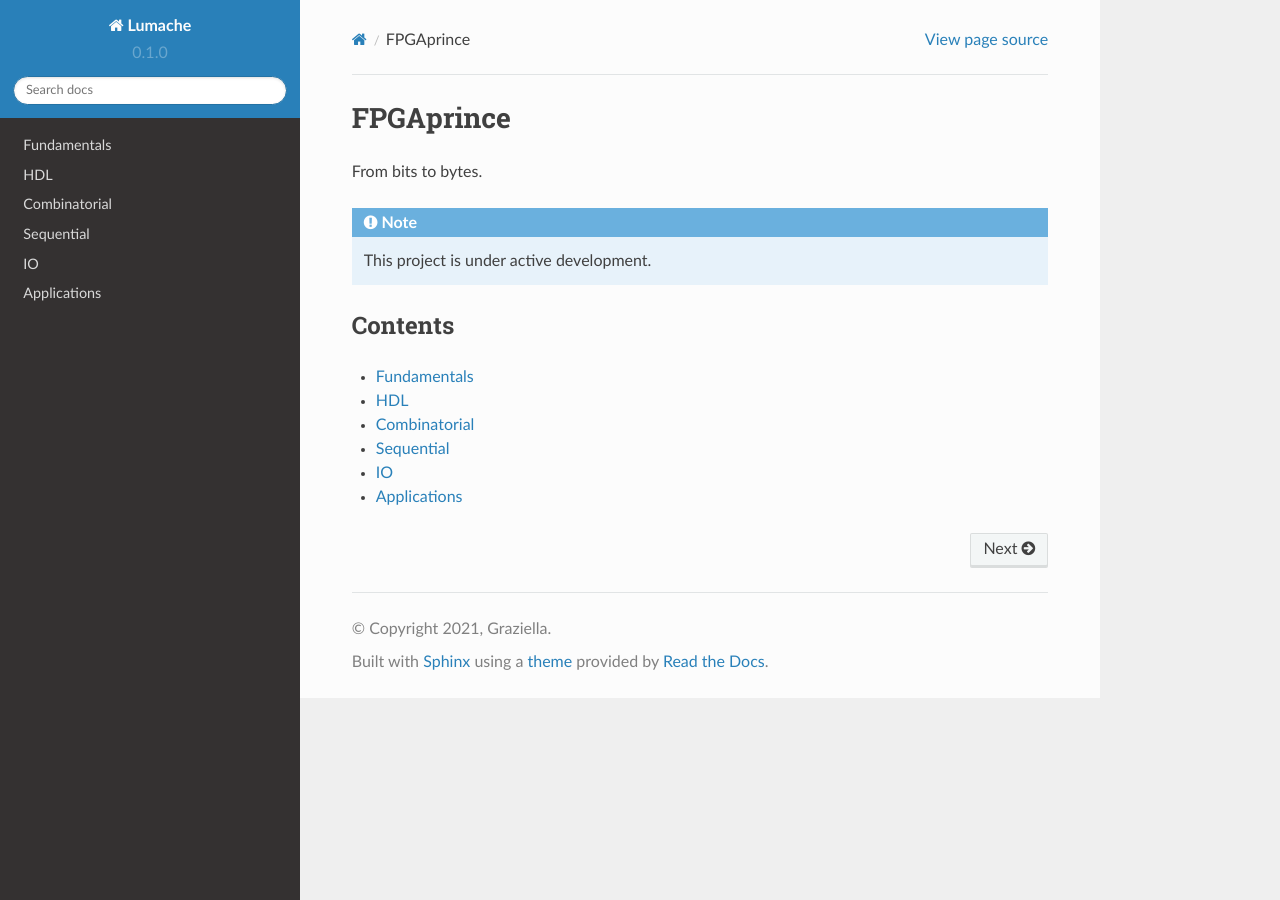
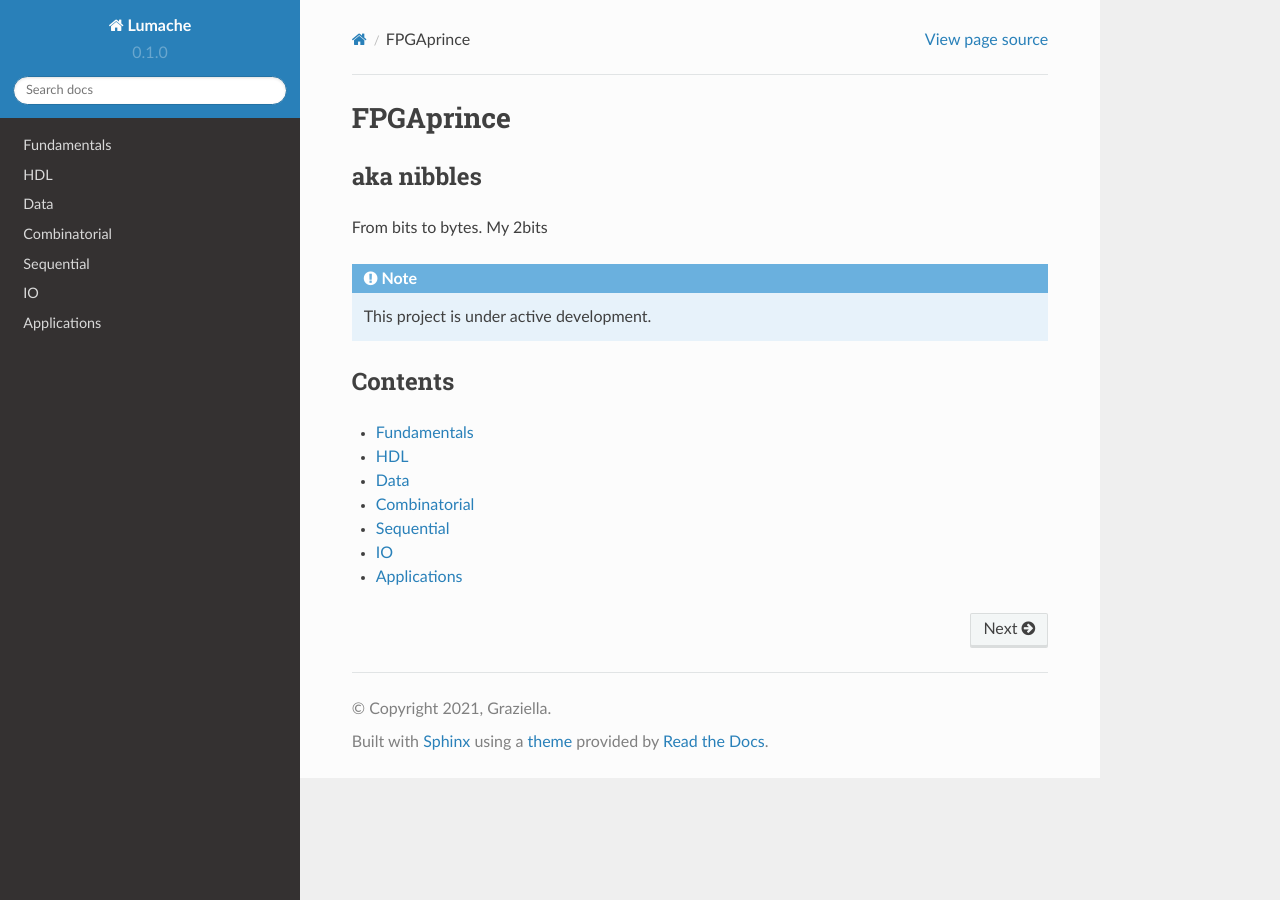
Before and after one commit to fpgaprince/rtd, a Sphinx documentation site: the page built from docs/source/index.rst, in a window 1280 px wide. Built offline with Sphinx 7.4.7 and the Read the Docs theme 2.0.0, drawn with Linux system fonts in a browser that asks for light colours.

Commit message:
missed a title

```diff
--- a/docs/source/data.rst
+++ b/docs/source/data.rst
@@ -0,0 +1,2 @@
+Data
+======
--- a/docs/source/index.rst
+++ b/docs/source/index.rst
@@ -1,7 +1,10 @@
 FPGAprince
 ===================================
+aka nibbles
+-------------
 
 From bits to bytes.
+My 2bits
 
 
 .. note::
```
